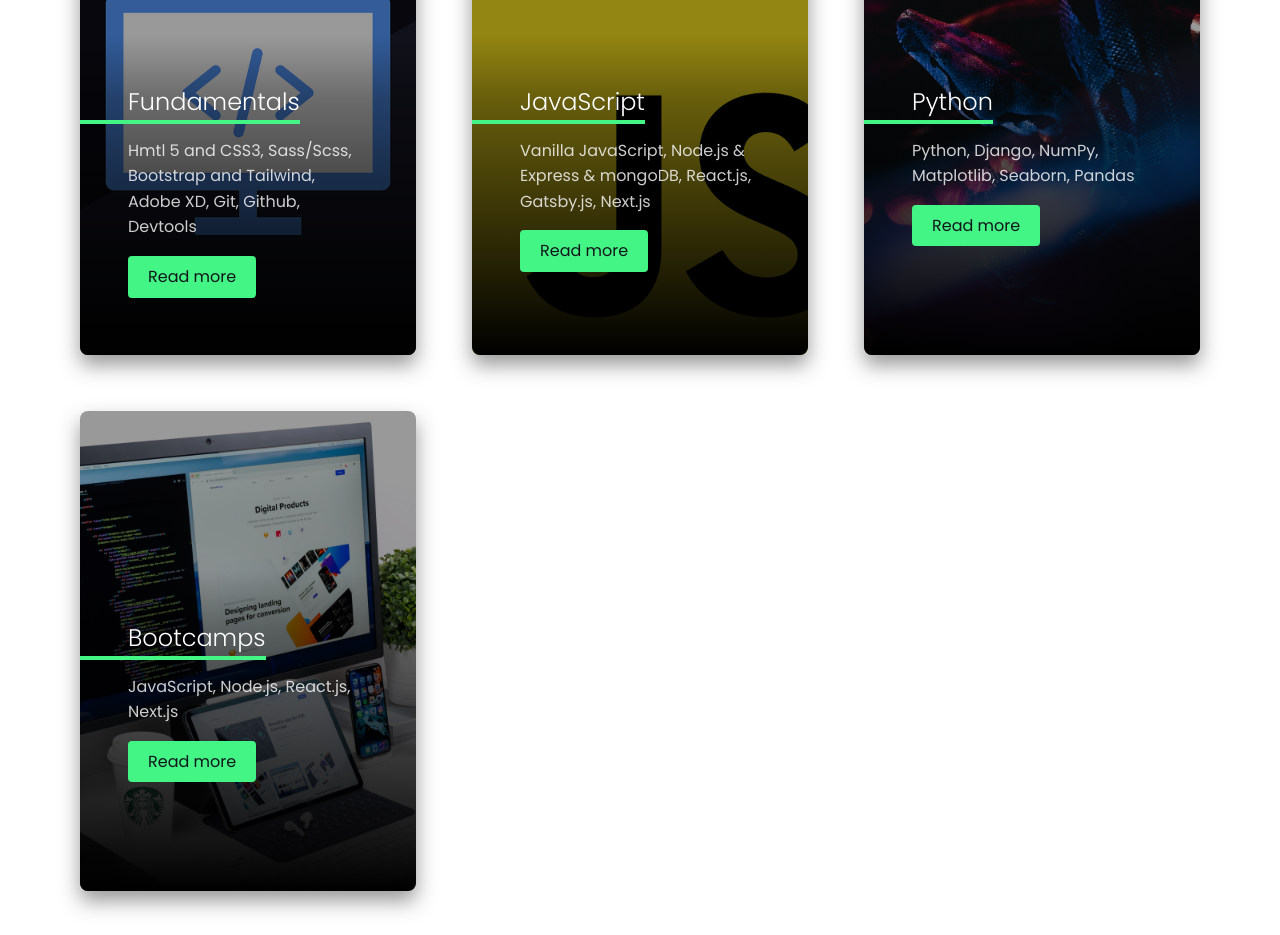
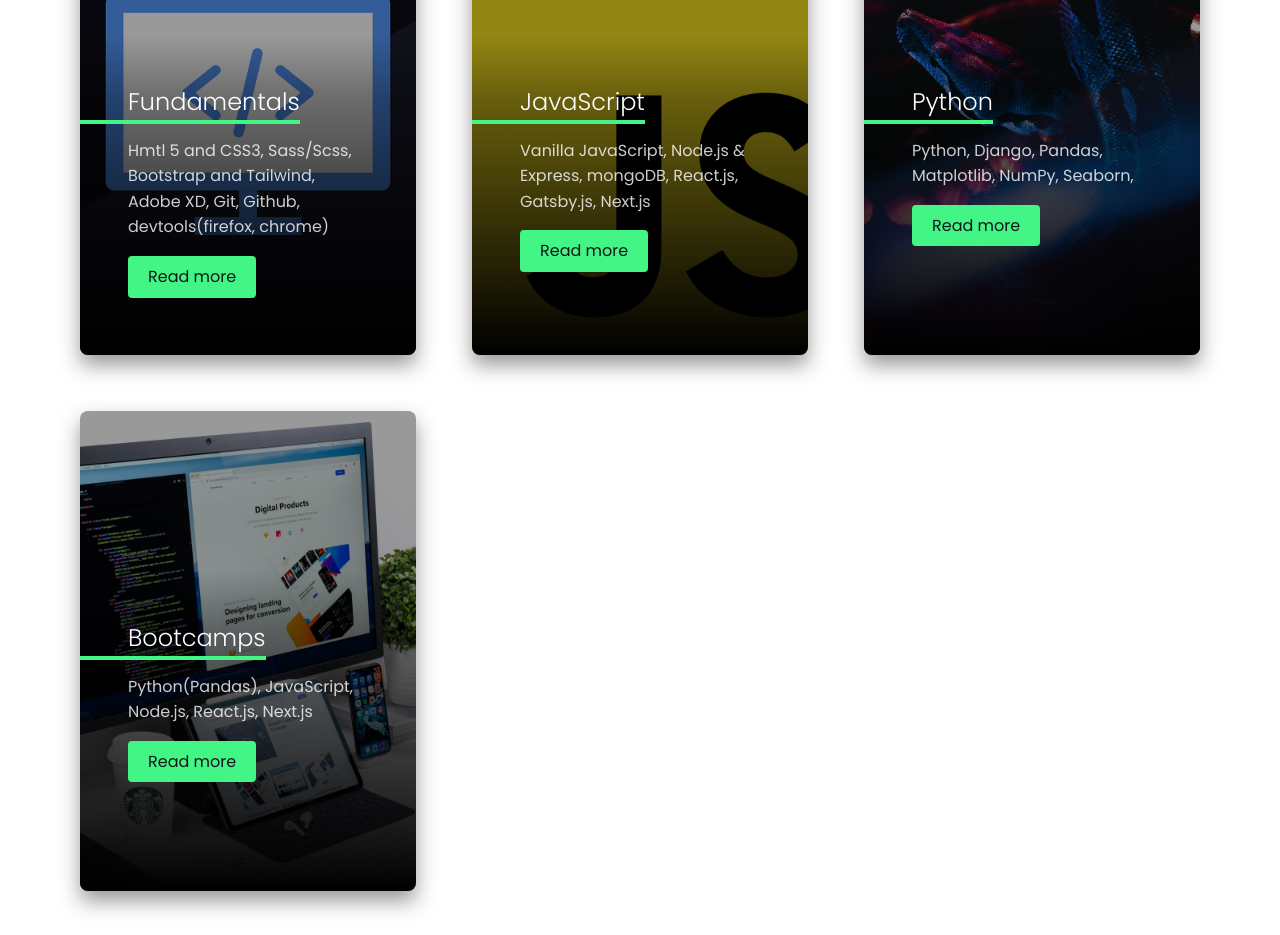
Before and after one commit to rael-horvat/Next.js-Portfolio-Website, a Next.js app: page /about in a window 1280 px wide. Shown: the part 1700-2635 px from the top of the page. Built offline with nearby package versions, Linux system fonts and the light colour scheme.

Commit message:
Changed the color of link

```diff
--- a/pages/about/index.js
+++ b/pages/about/index.js
@@ -84,7 +84,7 @@ function AboutPage() {
           <div className={styles.about_img_wrapper}>
             <Image
               src="/images/mario_004.jpg"
-              alt="My best photo with glasses, in the background a great grass"
+              alt="Awesome handsome blond man in sunglasses. In the background a reed "
               height={700}
               width={475}
               objectFit="cover"
@@ -99,25 +99,25 @@ function AboutPage() {
           <AwesomeCard
             img="/images/html_001.png"
             title="Fundamentals"
-            description="Hmtl 5 and CSS3, Sass/Scss, Bootstrap and Tailwind, Adobe XD, Git, Github, Devtools"
+            description="Hmtl 5 and CSS3, Sass/Scss, Bootstrap and Tailwind, Adobe XD, Git, Github, devtools(firefox, chrome)"
             link="https://developer.mozilla.org/en-US/docs/Learn"
           />
           <AwesomeCard
             img="/images/js.png"
             title="JavaScript"
-            description="Vanilla JavaScript, Node.js & Express & mongoDB, React.js, Gatsby.js, Next.js"
+            description="Vanilla JavaScript, Node.js & Express, mongoDB, React.js, Gatsby.js, Next.js"
             link="https://developer.mozilla.org/en-US/docs/Web/JavaScript"
           />
           <AwesomeCard
             img="/images/python_003.jpg"
             title="Python"
-            description="Python, Django, NumPy, Matplotlib, Seaborn, Pandas"
+            description="Python, Django, Pandas, Matplotlib, NumPy, Seaborn,"
             link="https://www.python.org/"
           />
           <BootCampCard
             img="/images/bootcamp5.jpg"
             title="Bootcamps"
-            description="JavaScript, Node.js, React.js, Next.js"
+            description="Python(Pandas), JavaScript, Node.js, React.js, Next.js"
           />
         </div>
       </section>
--- a/styles/404.module.css
+++ b/styles/404.module.css
@@ -45,8 +45,8 @@
 .bgLink:hover,
 .bgLink:focus {
   background-color: transparent;
-  border: 1px solid var(--primary-link-color);
-  color: var(--primary-link-color);
+  border: 1px solid var(--secondary-color);
+  color: var(--secondary-color);
 }
 
 .bgImg {
```
